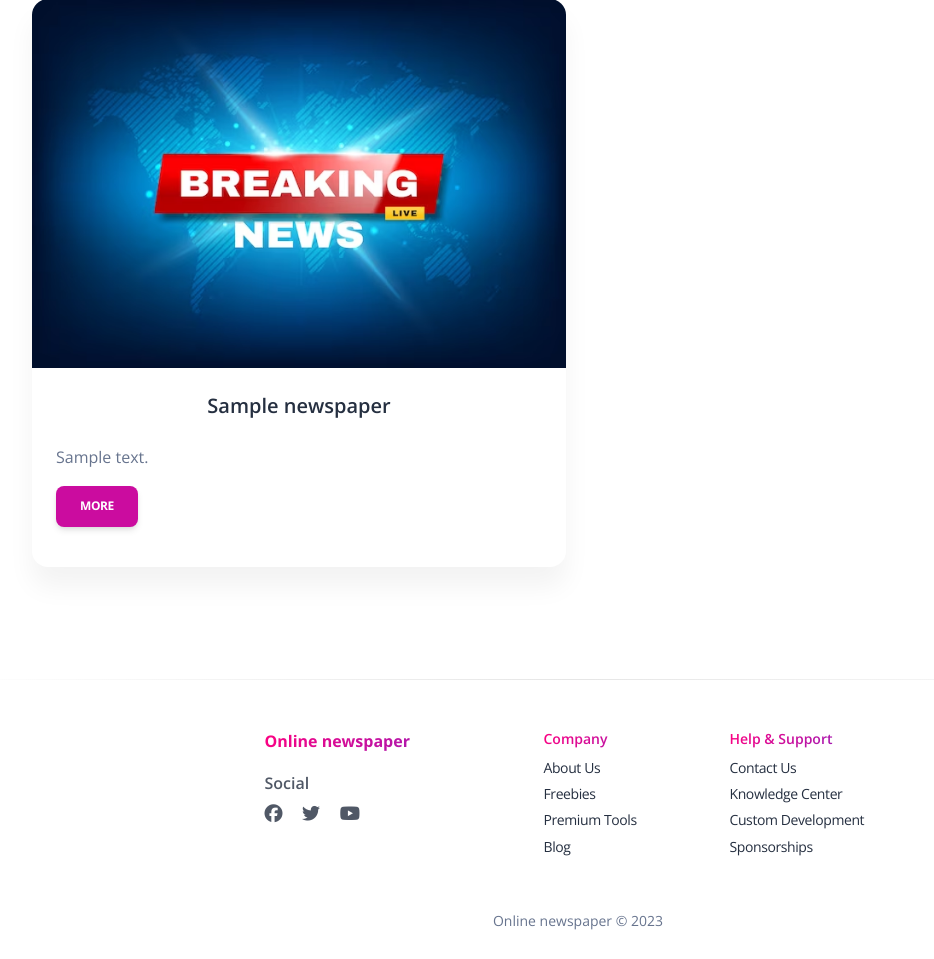
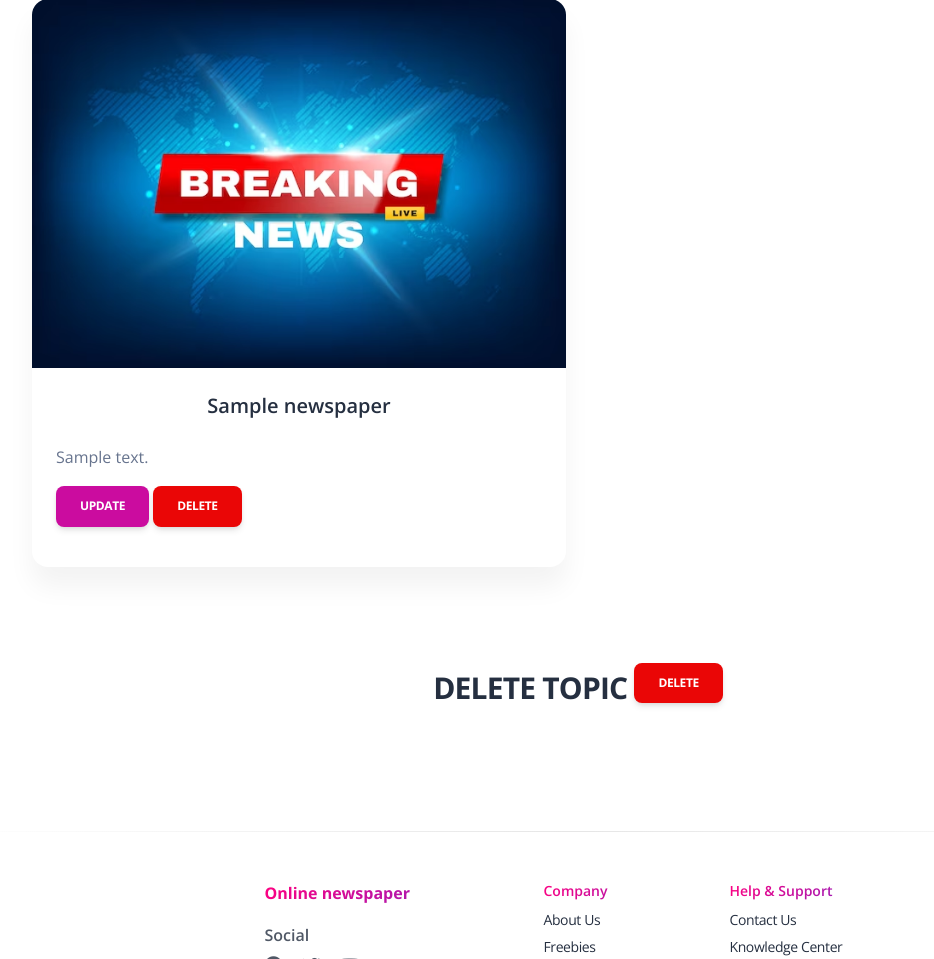
Before and after one commit to Artemh59/newspaper_agency, a Django app: page /topics/1/ in a window 1280 px wide. Shown: the part 97-1056 px from the top of the page, without its empty margins (62-996 px from the left). Before the commit the page ends 1027 px from the top, so only its background shows below. Run offline with Django 4.2, Linux system fonts and the light colour scheme; tables that the repository leaves empty hold one stand-in row (values such as "Sample post"); some libraries are stand-ins or nearby versions.

Commit message:
Crate delete page for topic. Delete, upadte and create pages for newspaper. Create forms file

```diff
--- a/newspaper/models.py
+++ b/newspaper/models.py
@@ -19,7 +19,7 @@ class Redactor(AbstractUser):
 
 
 class Newspaper(models.Model):
-    title = models.TextField()
+    title = models.CharField(max_length=255)
     content = models.TextField()
     published_date = models.DateField(auto_now=True)
     topic = models.ForeignKey(
--- a/newspaper/urls.py
+++ b/newspaper/urls.py
@@ -5,7 +5,11 @@ from newspaper.views import (
     Index,
     TopicViews,
     TopicDetailViews,
+    TopicDeleteViews,
     TopicCreateViews,
+    NewCreateViews,
+    NewUpdateViews,
+    NewDeleteViews,
 )
 
 urlpatterns = [
@@ -14,6 +18,10 @@ urlpatterns = [
     path('topics/', TopicViews.as_view(), name='topic'),
     path('topics/create', TopicCreateViews.as_view(), name='topic-create'),
     path('topics/<int:pk>/', TopicDetailViews.as_view(), name='topic-detail'),
+    path('topics/delete/<int:pk>/', TopicDeleteViews.as_view(), name='topic-delete'),
+    path('news/create', NewCreateViews.as_view(), name='new-create'),
+    path('new/update/<int:pk>/', NewUpdateViews.as_view(), name='new-update'),
+    path('new/delete/<int:pk>/', NewDeleteViews.as_view(), name='new-delete'),
 ]
 
 app_name = 'newspaper'
--- a/newspaper/views.py
+++ b/newspaper/views.py
@@ -2,6 +2,7 @@ from django.urls import reverse_lazy
 from django.views import generic
 from django.contrib.auth.mixins import LoginRequiredMixin
 
+from newspaper.forms import NewForm
 from newspaper.models import Newspaper, Topic, Redactor
 
 
@@ -33,3 +34,25 @@ class TopicCreateViews(LoginRequiredMixin, generic.CreateView):
 
 class TopicDetailViews(generic.DetailView):
     model = Topic
+
+
+class TopicDeleteViews(LoginRequiredMixin, generic.DeleteView):
+    model = Topic
+    success_url = reverse_lazy("newspaper:topic")
+
+
+class NewCreateViews(LoginRequiredMixin, generic.CreateView):
+    model = Newspaper
+    form_class = NewForm
+    success_url = reverse_lazy("newspaper:topic")
+
+
+class NewUpdateViews(LoginRequiredMixin, generic.UpdateView):
+    model = Newspaper
+    form_class = NewForm
+    success_url = reverse_lazy("newspaper:topic")
+
+
+class NewDeleteViews(LoginRequiredMixin, generic.DeleteView):
+    model = Newspaper
+    success_url = reverse_lazy("newspaper:topic")
--- a/templates/newspaper/topic_form.html
+++ b/templates/newspaper/newspaper_form.html
@@ -1,9 +1,9 @@
 {% extends 'base.html' %}
 
 {% block content %}
-  <div class="container mt-8 text-center">
-    <h2>Create a New Topic</h2>
-    <form method="post" enctype="multipart/form-data" class="mt-8 mx-auto">
+  <div class="container mt-7">
+    <h2>Create a New</h2>
+    <form method="post">
       {% csrf_token %}
       {{ form.as_p }}
       <button type="submit" class="btn btn-primary">Create</button>
--- a/templates/newspaper/topic_detail.html
+++ b/templates/newspaper/topic_detail.html
@@ -2,6 +2,7 @@
 
 {% block content %}
   <div class="container mt-7">
+    {% if topic.newspapers.all.count > 0 %}
       <div class="row">
       {% for new in topic.newspapers.all %}
         <div class="col-md-6">
@@ -10,11 +11,19 @@
             <div class="card-body">
               <h5 class="card-title text-center">{{ new.title }}</h5>
               <p class="card-text mt-4">{{ new.content }}</p>
-            <a href="#" class="btn btn-primary" onclick="return false;">More</a>
+              <a href="{% url 'newspaper:new-update' pk=new.id %}" class="btn btn-primary">Update</a>
+              <a href="{% url 'newspaper:new-delete' pk=new.id %}" class="btn btn-danger">Delete</a>
             </div>
           </div>
         </div>
       {% endfor %}
       </div>
+    {% else %}
+      <h2 class="mt-8 text-center">No one news here</h2>
+    {% endif %}
+    <h3 class="mt-7 text-center">
+      DELETE TOPIC
+      <a href="{% url 'newspaper:topic-delete' pk=topic.id %}" class="btn btn-danger">Delete</a>
+    </h3>
   </div>
 {% endblock %}
--- a/templates/newspaper/topic_list.html
+++ b/templates/newspaper/topic_list.html
@@ -5,7 +5,8 @@
     <div class="container mt-8">
       <div class="d-flex justify-content-between">
         <h2 class="">Topics</h2>
-        <a href="{% url 'newspaper:topic-create' %}" class="btn btn-primary ml-auto">Create</a>
+        <a href="{% url 'newspaper:topic-create' %}" class="btn btn-primary ml-auto">Create topic</a>
+        <a href="{% url 'newspaper:new-create' %}" class="btn btn-primary ml-auto">Create new</a>
       </div>
       <div class="row">
           {% for topic in topic_list %}
```
Also changed, not shown: newspaper/forms.py (added, +15 -0 lines), templates/newspaper/newspaper_confirm_delete.html (added, +12 -0 lines), templates/newspaper/newspaper_update.html (added, +12 -0 lines), templates/newspaper/topic_confirm_delete.html (added, +12 -0 lines), newspaper/migrations/0005_alter_newspaper_title.py (added). Lines whose indentation alone changed are shown as unchanged.
